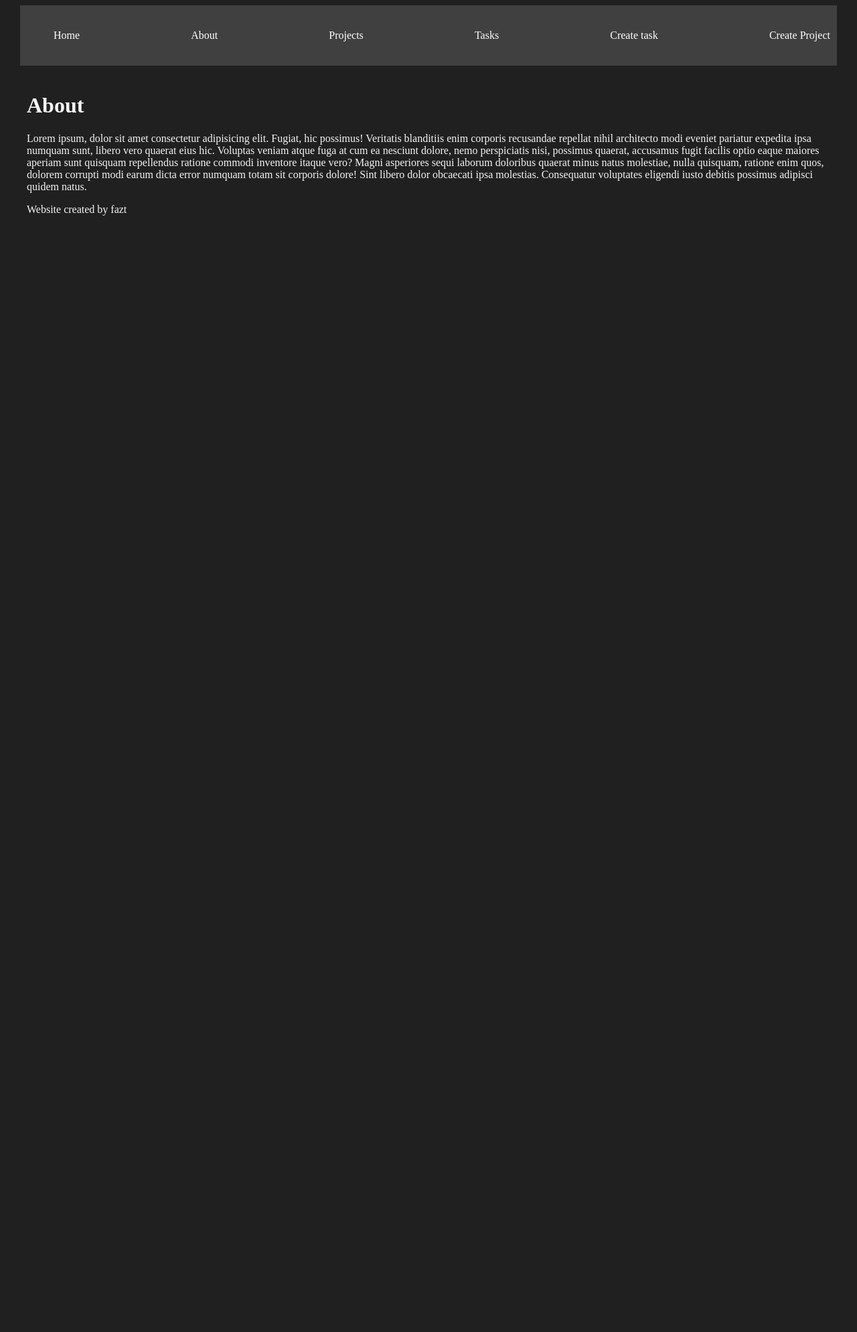
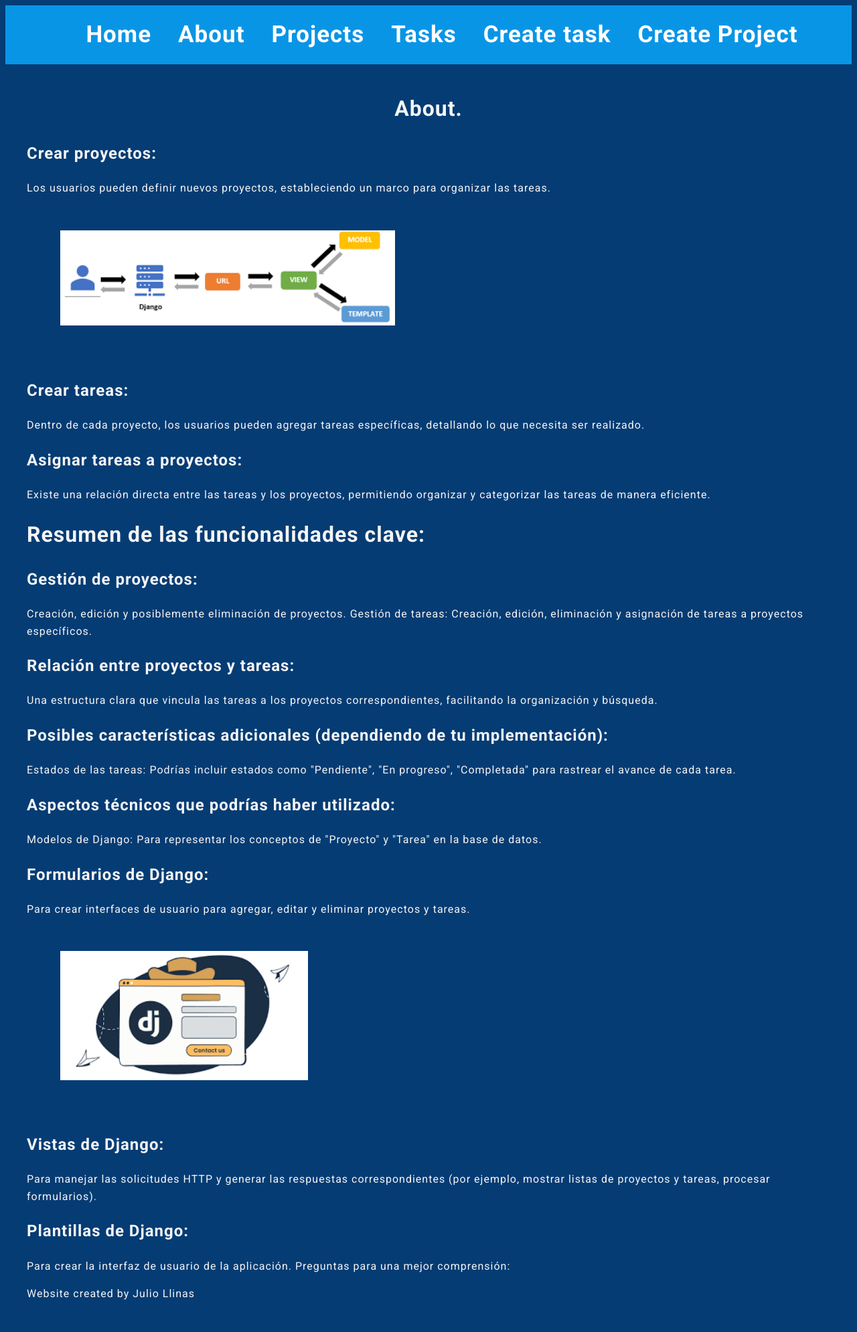
Before and after one commit to jhonshua/Curso-Django, a Django app: page /about/ in a window 1280 px wide. Shown: the whole page at 67% size. Before the commit the page ends 322 px from the top, so only its background shows below. Run offline with Django 5.2, Linux system fonts and the light colour scheme.

Commit message:
update model db

```diff
--- /dev/null
+++ b/myapp/static/styles/main.css
@@ -0,0 +1,83 @@
+body {
+    font-family: 'Roboto', sans-serif;
+    font-size: 16px; /* Ajusta el tamaño según tus preferencias */
+    line-height: 1.6; /* Ajusta el interlineado */
+    background: #053c74;
+    color: whitesmoke;
+    letter-spacing: 1px;
+}
+
+.title{
+  text-align: center;
+}
+
+.index{
+  margin-bottom: 150px;
+}
+
+.img{
+  margin-top: 100px;
+  margin-bottom: 300px;
+}
+
+.navbar {
+    background-color: #0995e6; /* Dark background color */
+    display: flex; /* Flexbox for horizontal layout */
+    justify-content: center; /* Center the navbar horizontally */
+  }
+
+  .navbar ul {
+    list-style: none;
+    display: flex; /* Flexbox for horizontal list items */
+  }
+
+  .navbar li {
+    margin: 0 20px; /* Spacing between list items */
+  }
+
+  .navbar a {
+    color: #fff; /* White text color */
+    text-decoration: none;
+    font-weight: bold;
+    font-size: 35px; /* Ajusta este valor según tus preferencias */
+    transition: color 0.3s ease; /* Smooth color transition on hover */
+  }
+
+  .navbar a:hover {
+    color: #091a2e; /* Color del texto al pasar el mouse */
+    background-color: #fff; /* Fondo blanco al pasar el mouse */
+    box-shadow: 0px 2px 5px rgba(0, 0, 0, 0.3); /* Sombra suave */
+    padding: 8px 16px; /* Aumenta un poco el padding para destacar el efecto */
+}
+
+.container {
+    max-width: 1200px;
+    margin: auto;
+    padding: 20px 10px;
+}
+
+.card {
+    background: whitesmoke;
+    color: black;
+    padding: 10px;
+    margin-bottom: 2px;
+}
+
+.input {
+    background: wheat;
+    padding: 10px;
+    text-align: center;
+    display: block;
+}
+
+.button {
+  background-color: #4173df; /* Green */
+  border:#ffffff;
+  color: white;
+  padding: 15px 32px;
+  text-align: center;
+  text-decoration: none;
+  display: inline-block;
+  font-size: 16px;
+  cursor: pointer;
+}
--- a/myapp/templates/about.html
+++ b/myapp/templates/about.html
@@ -1,12 +1,83 @@
-{% extends 'layouts/base.html' %}
+{% extends 'layouts/base.html' %} {% block content %}
+{% load static %}
+<div>
+  <div class="title">
+    <h1>About.</h1>
+  </div>
 
-{% block content %}
+  <div>
+    <div>
+      <h2>Crear proyectos:</h2>
+      Los usuarios pueden definir nuevos proyectos, estableciendo un marco para
+      organizar las tareas.
+    </div>
+    <img src="{% static 'template.png' %}" alt="img" width="500" style="margin: 50px"
+    />
+    <div>
+      <h2>Crear tareas:</h2>
+      Dentro de cada proyecto, los usuarios pueden agregar tareas específicas,
+      detallando lo que necesita ser realizado.
+    </div>
+    <div>
+      <h2>Asignar tareas a proyectos:</h2>
+      Existe una relación directa entre las tareas y los proyectos, permitiendo
+      organizar y categorizar las tareas de manera eficiente.
+    </div>
+    <div>
+      <h1>Resumen de las funcionalidades clave:</h1>
+    </div>
 
-<h1>About</h1>
+    <div>
+      <h2>Gestión de proyectos:</h2>
+      Creación, edición y posiblemente eliminación de proyectos. Gestión de
+      tareas: Creación, edición, eliminación y asignación de tareas a proyectos
+      específicos.
+    </div>
 
-<p>Lorem ipsum, dolor sit amet consectetur adipisicing elit. Fugiat, hic possimus! Veritatis blanditiis enim corporis recusandae repellat nihil architecto modi eveniet pariatur expedita ipsa numquam sunt, libero vero quaerat eius hic. Voluptas veniam atque fuga at cum ea nesciunt dolore, nemo perspiciatis nisi, possimus quaerat, accusamus fugit facilis optio eaque maiores aperiam sunt quisquam repellendus ratione commodi inventore itaque vero? Magni asperiores sequi laborum doloribus quaerat minus natus molestiae, nulla quisquam, ratione enim quos, dolorem corrupti modi earum dicta error numquam totam sit corporis dolore! Sint libero dolor obcaecati ipsa molestias. Consequatur voluptates eligendi iusto debitis possimus adipisci quidem natus.</p>
+    <div>
+      <h2>Relación entre proyectos y tareas:</h2>
+      Una estructura clara que vincula las tareas a los proyectos
+      correspondientes, facilitando la organización y búsqueda.
+    </div>
 
-<p>Website created by {{ username }}</p>
+    <div>
+      <h2>
+        Posibles características adicionales (dependiendo de tu implementación):
+      </h2>
+      Estados de las tareas: Podrías incluir estados como "Pendiente", "En
+      progreso", "Completada" para rastrear el avance de cada tarea.
+    </div>
 
+    <div>
+      <h2>Aspectos técnicos que podrías haber utilizado:</h2>
+      Modelos de Django: Para representar los conceptos de "Proyecto" y "Tarea"
+      en la base de datos.
+    </div>
+
+    <div>
+      <h2>Formularios de Django:</h2>
+      Para crear interfaces de usuario para agregar, editar y eliminar proyectos
+      y tareas.
+    </div>
+
+    <img src="{% static 'form.png' %}" alt="img" width="370" style="margin: 50px"
+    />
+
+    <div>
+      <h2>Vistas de Django:</h2>
+      Para manejar las solicitudes HTTP y generar las respuestas
+      correspondientes (por ejemplo, mostrar listas de proyectos y tareas,
+      procesar formularios).
+    </div>
+
+    <div>
+      <h2>Plantillas de Django:</h2>
+      Para crear la interfaz de usuario de la aplicación. Preguntas para una
+      mejor comprensión:
+    </div>
+  </div>
+
+  <p>Website created by {{ username }}</p>
+</div>
 
 {% endblock %}
--- a/myapp/templates/layouts/base.html
+++ b/myapp/templates/layouts/base.html
@@ -7,29 +7,31 @@
         <meta http-equiv="X-UA-Compatible" content="IE=edge">
         <meta name="viewport" content="width=device-width, initial-scale=1.0">
         <title>Django Projects</title>
+        <link rel="preconnect" href="https://fonts.gstatic.com">
+        <link href="https://fonts.googleapis.com/css2?family=Roboto:wght@300;400;700&display=swap" rel="stylesheet">
         <link rel="stylesheet" href="{% static 'styles/main.css' %}">
       </head>
 <body>
 
-    <nav class="navbar container">
+    <nav class="navbar ">
         <ul>
             <li>
-                <a href="/">Home</a>
+                <a href="{% url 'index' %}">Home</a>
             </li>
             <li>
-                <a href="/about/">About</a>
+                <a href="{% url 'about' %}">About</a>
             </li>
             <li>
-                <a href="/projects/">Projects</a>
+                <a href="{% url 'projects' %}">Projects</a>
             </li>
             <li>
-                <a href="/tasks/">Tasks</a>
+                <a href="{% url 'tasks' %}">Tasks</a>
             </li>
             <li>
-                <a href="/create_task/">Create task</a>
+                <a href="{% url 'create_task' %}">Create task</a>
             </li>
             <li>
-                <a href="/create_project/">Create Project</a>
+                <a href="{% url 'create_project' %}">Create Project</a>
             </li>
         </ul>
     </nav>
--- a/myapp/templates/styles/main.css
+++ /dev/null
@@ -1,47 +0,0 @@
-body {
-    background: #202020;
-    color: whitesmoke;
-}
-
-.navbar {
-    background: #404040;
-    padding: 5px 0;
-}
-
-.navbar ul {
-    display: flex;
-    justify-content: space-between;
-}
-
-.navbar ul li {
-    list-style: none;
-}
-
-.navbar ul li a {
-    color: white;
-    text-decoration: none;
-}
-
-.navbar ul li a:hover {
-    color: aquamarine;
-}
-
-.container {
-    max-width: 1200px;
-    margin: auto;
-    padding: 20px 10px;
-}
-
-.card {
-    background: whitesmoke;
-    color: black;
-    padding: 10px;
-    margin-bottom: 2px;
-}
-
-.input {
-    background: wheat;
-    padding: 10px;
-    text-align: center;
-    display: block;
-}
--- a/myapp/urls.py
+++ b/myapp/urls.py
@@ -2,11 +2,11 @@ from django.urls import path
 from . import views
 
 urlpatterns = [
-    path( '' , views.index),
-    path('about/', views.about),
+     path('', views.index, name="index"),
+    path('about/', views.about, name="about"),
     path('hello/<str:username>', views.hello, name="hello"),
-    path('projects/', views.projects),
-    path('tasks/', views.tasks),
-    path('create_task/', views.create_task),
+    path('projects/', views.projects, name="projects"),
+    path('tasks/', views.tasks, name="tasks"),
+    path('create_task/', views.create_task, name="create_task"),
     path('create_project/', views.create_project, name="create_project"),
 ]
--- a/myapp/views.py
+++ b/myapp/views.py
@@ -13,7 +13,7 @@ def index(request):
     })
 
 def about(request):
-    username = 'fazt'
+    username = 'Julio Llinas'
     return render(request, 'about.html', {
         'username': username
     })
@@ -45,7 +45,7 @@ def create_task(request):
             description=request.POST['description'],
             project_id=2
         )
-        return redirect('/tasks/')
+        return redirect('tasks')
 
 def create_project(request):
     if request.method == 'GET':
@@ -53,5 +53,5 @@ def create_project(request):
             'form': CreateNewProject()
         })
     else:
-        Project.objects.create(name=request.POST["name"])
+        Project.objects.create(name=request.POST['name'])
         return redirect('projects')
```
Also changed, not shown: myapp/templates/index.html (+68 -4 lines), myapp/templates/projects/create_project.html (+10 -11 lines), myapp/templates/projects/projects.html (+14 -8 lines), myapp/templates/tasks/create_task.html (+10 -12 lines), db.sqlite3, myapp/static/Django_mtv.png (added), myapp/static/form.png (added), myapp/static/python-django.png (added), myapp/static/template.png (added). Lines whose indentation alone changed are shown as unchanged.
